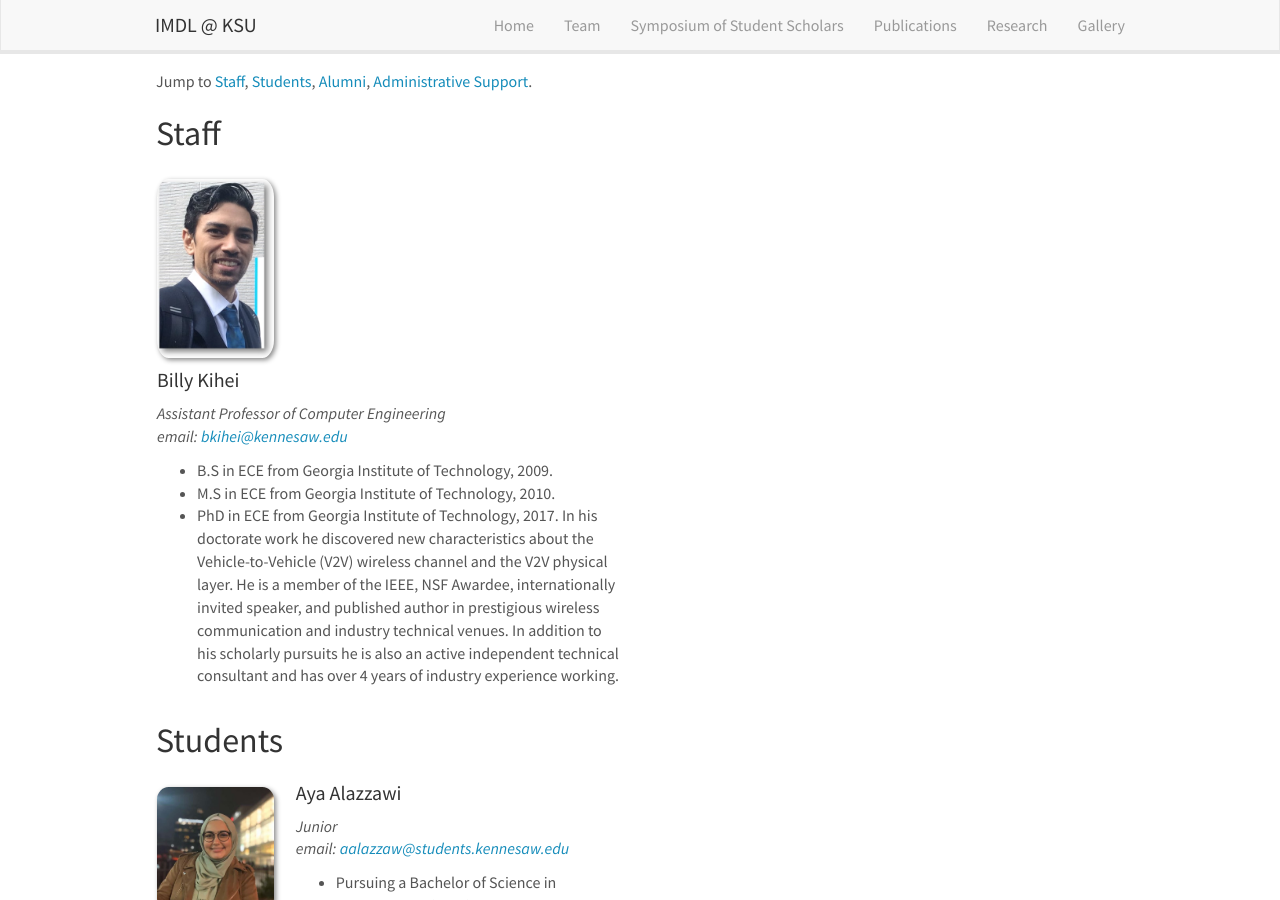
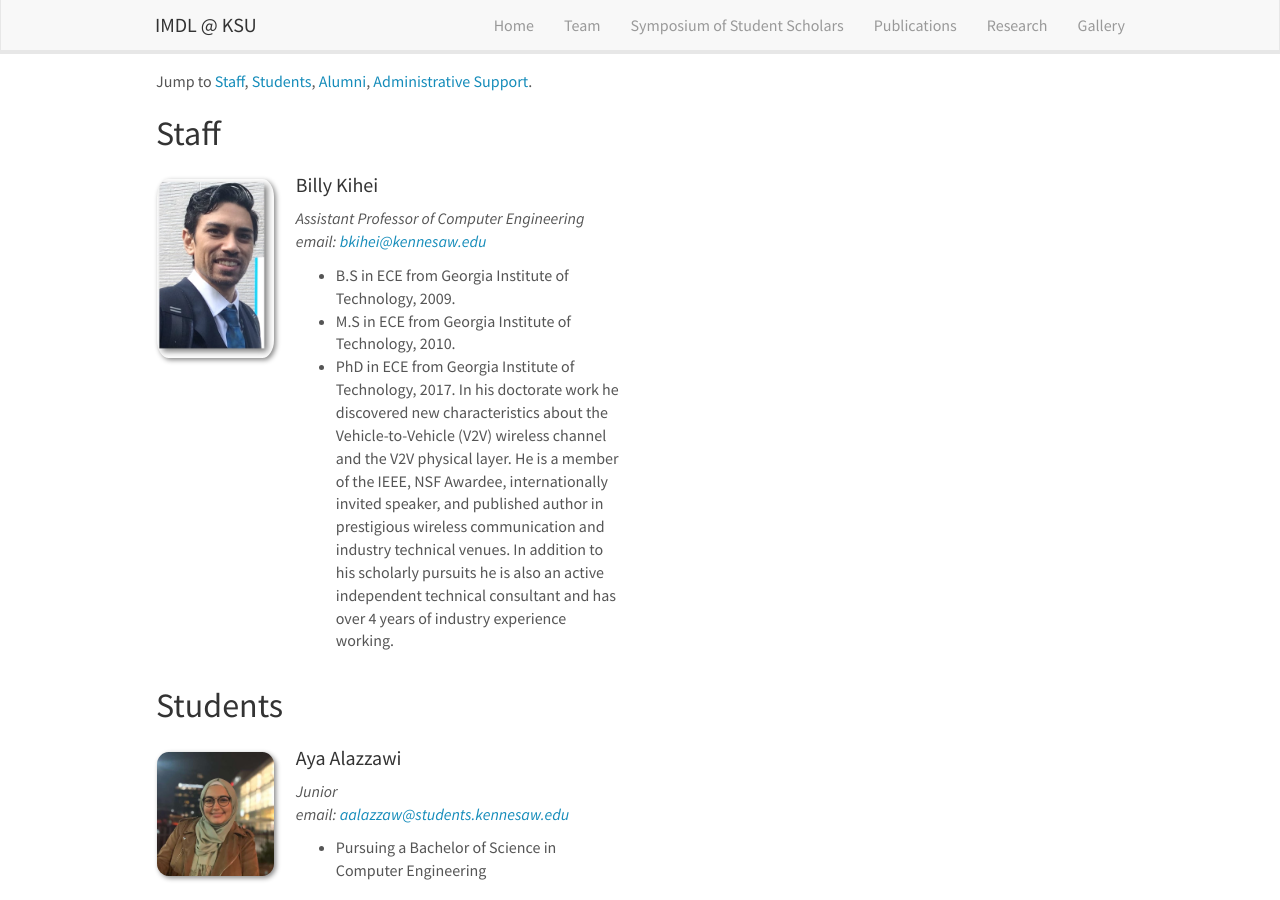
Before and after one commit to Intelligent-Mobile-Device-Lab-at-KSU/webtestbilly, a Jekyll site: the page built from _pages/team.md, in a window 1280 px wide and 900 px high. Built offline with Jekyll 4.4.1, drawn with Linux system fonts in a browser that asks for light colours; nearby versions of some CDN libraries.

Commit message:
Update team.md

```diff
--- a/_pages/team.md
+++ b/_pages/team.md
@@ -19,7 +19,7 @@ Jump to [Staff](#staff), [Students](#students), [Alumni](#alumni), [Administrati
 {% endif %}
 
 <div class="col-sm-6 clearfix">
-  <img src="{{ site.url }}{{ site.baseurl }}/images/teampic/{{ member.photo }}" class="img-responsive" width="25%" />
+  <img src="{{ site.url }}{{ site.baseurl }}/images/teampic/{{ member.photo }}" class="img-responsive" width="25%" style="float: left" />
   <h4>{{ member.name }}</h4>
   <i>{{ member.info }}<br>email: <{{ member.email }}></i>
   <ul style="overflow: hidden">
```
